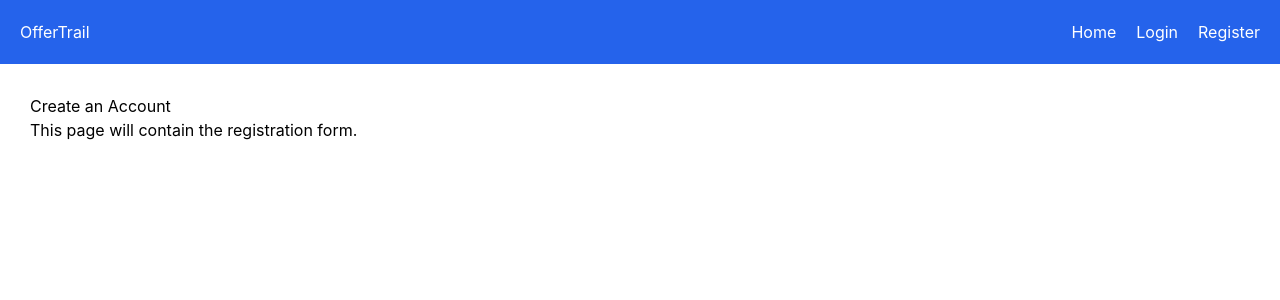
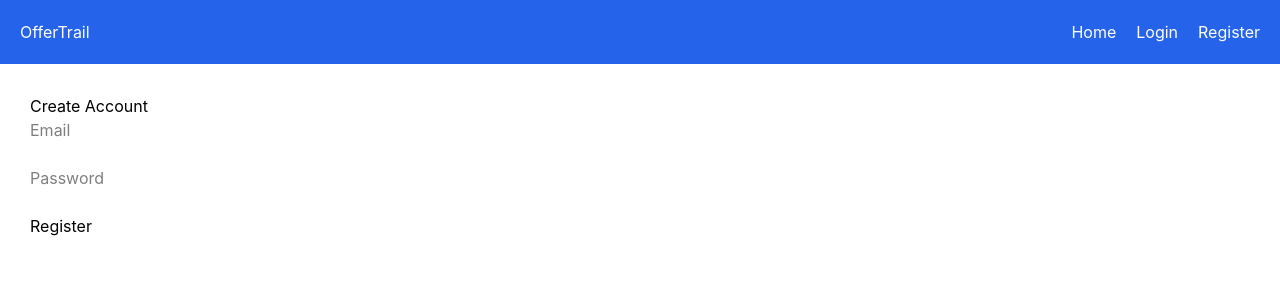
Before and after one commit to Gopikg/OfferTrail, a React app in the folder frontend/: page /register in a window 1280 px wide. Shown: the top 300 px of the page. Built offline with nearby package versions, Linux system fonts and the light colour scheme; no server answers; the HTML template or start-up script is replaced by a standard one.

Commit message:
Implement Firebase authentication and protected routes

```diff
--- /dev/null
+++ b/frontend/src/components/ProtectedRoute.jsx
@@ -0,0 +1,14 @@
+import { Navigate } from "react-router-dom";
+import { useAuth } from "../context/AuthContext";
+
+function ProtectedRoute({ children }) {
+  const { user } = useAuth();
+
+  if (!user) {
+    return <Navigate to="/login" replace />;
+  }
+
+  return children;
+}
+
+export default ProtectedRoute;
--- /dev/null
+++ b/frontend/src/context/AuthContext.jsx
@@ -0,0 +1,29 @@
+import { createContext, useContext, useEffect, useState } from "react";
+import { onAuthStateChanged } from "firebase/auth";
+import auth from "../services/auth";
+
+const AuthContext = createContext();
+
+export function AuthProvider({ children }) {
+  const [user, setUser] = useState(null);
+  const [loading, setLoading] = useState(true);
+
+  useEffect(() => {
+    const unsubscribe = onAuthStateChanged(auth, (currentUser) => {
+      setUser(currentUser);
+      setLoading(false);
+    });
+
+    return unsubscribe;
+  }, []);
+
+  return (
+    <AuthContext.Provider value={{ user }}>
+      {!loading && children}
+    </AuthContext.Provider>
+  );
+}
+
+export function useAuth() {
+  return useContext(AuthContext);
+}
--- a/frontend/src/main.jsx
+++ b/frontend/src/main.jsx
@@ -1,5 +1,6 @@
 import { StrictMode } from "react";
 import { createRoot } from "react-dom/client";
+import { AuthProvider } from "./context/AuthContext";
 import "./index.css";
 import "./firebase";
 import auth from "./services/auth";
@@ -9,6 +10,8 @@ console.log(auth);
 
 createRoot(document.getElementById("root")).render(
   <StrictMode>
+    <AuthProvider>
     <App />
+    </AuthProvider>
   </StrictMode>
 );
--- a/frontend/src/pages/Dashboard.jsx
+++ b/frontend/src/pages/Dashboard.jsx
@@ -1,11 +1,36 @@
 import Layout from "../components/Layout";
+import { useAuth } from "../context/AuthContext";
+import { logout } from "../services/auth";
+import { useNavigate } from "react-router-dom";
 
 function Dashboard() {
+  const { user } = useAuth();
+  const navigate = useNavigate();
+
+  async function handleLogout() {
+    await logout();
+    navigate("/login");
+  }
+
   return (
     <Layout>
       <h1>Dashboard</h1>
 
-      <p>Welcome to your placement dashboard.</p>
+      {user ? (
+        <>
+          <p>Welcome!</p>
+          <p>{user.email}</p>
+
+          <button
+            onClick={handleLogout}
+            className="mt-6 bg-red-600 text-white px-4 py-2 rounded"
+          >
+            Logout
+          </button>
+        </>
+      ) : (
+        <p>No user logged in.</p>
+      )}
     </Layout>
   );
 }
--- a/frontend/src/pages/Login.jsx
+++ b/frontend/src/pages/Login.jsx
@@ -1,11 +1,52 @@
+import { useState } from "react";
 import Layout from "../components/Layout";
+import { login } from "../services/auth";
 
 function Login() {
+  const [email, setEmail] = useState("");
+  const [password, setPassword] = useState("");
+
+  async function handleSubmit(e) {
+    e.preventDefault();
+
+    try {
+      const user = await login(email, password);
+      console.log(user.user);
+      alert("Login successful!");
+    } catch (err) {
+      alert(err.message);
+    }
+  }
+
   return (
     <Layout>
       <h1>Login</h1>
 
-      <p>This page will contain the login form.</p>
+      <form onSubmit={handleSubmit}>
+
+        <input
+          type="email"
+          placeholder="Email"
+          value={email}
+          onChange={(e) => setEmail(e.target.value)}
+        />
+
+        <br /><br />
+
+        <input
+          type="password"
+          placeholder="Password"
+          value={password}
+          onChange={(e) => setPassword(e.target.value)}
+        />
+
+        <br /><br />
+
+        <button type="submit">
+          Login
+        </button>
+
+      </form>
     </Layout>
   );
 }
--- a/frontend/src/pages/Register.jsx
+++ b/frontend/src/pages/Register.jsx
@@ -1,11 +1,53 @@
+import { useState } from "react";
 import Layout from "../components/Layout";
+import { register } from "../services/auth";
 
 function Register() {
+  const [email, setEmail] = useState("");
+  const [password, setPassword] = useState("");
+
+  async function handleSubmit(e) {
+    e.preventDefault();
+
+    try {
+      const user = await register(email, password);
+      console.log(user.user);
+      alert("Registration successful!");
+    } catch (err) {
+      alert(err.message);
+    }
+  }
+
   return (
     <Layout>
-      <h1>Create an Account</h1>
+      <h1>Create Account</h1>
 
-      <p>This page will contain the registration form.</p>
+      <form onSubmit={handleSubmit}>
+
+        <input
+          type="email"
+          placeholder="Email"
+          value={email}
+          onChange={(e) => setEmail(e.target.value)}
+        />
+
+        <br /><br />
+
+        <input
+          type="password"
+          placeholder="Password"
+          value={password}
+          onChange={(e) => setPassword(e.target.value)}
+        />
+
+        <br /><br />
+
+        <button type="submit">
+          Register
+        </button>
+
+      </form>
+
     </Layout>
   );
 }
--- a/frontend/src/router.jsx
+++ b/frontend/src/router.jsx
@@ -4,6 +4,7 @@ import Home from "./pages/Home";
 import Login from "./pages/Login";
 import Register from "./pages/Register";
 import Dashboard from "./pages/Dashboard";
+import ProtectedRoute from "./components/ProtectedRoute";
 
 const router = createBrowserRouter([
   {
@@ -20,7 +21,11 @@ const router = createBrowserRouter([
   },
   {
     path: "/dashboard",
-        element: <Dashboard />,
+    element: (
+      <ProtectedRoute>
+        <Dashboard />
+      </ProtectedRoute>
+    ),
   },
 ]);
 
--- a/frontend/src/services/auth.js
+++ b/frontend/src/services/auth.js
@@ -1,6 +1,24 @@
-import { getAuth } from "firebase/auth";
+import {
+  getAuth,
+  createUserWithEmailAndPassword,
+  signInWithEmailAndPassword,
+  signOut,
+} from "firebase/auth";
+
 import app from "../firebase";
 
 const auth = getAuth(app);
 
+export async function register(email, password) {
+  return createUserWithEmailAndPassword(auth, email, password);
+}
+
+export async function login(email, password) {
+  return signInWithEmailAndPassword(auth, email, password);
+}
+
+export async function logout() {
+  return signOut(auth);
+}
+
 export default auth;
```
Lines whose indentation alone changed are shown as unchanged.
